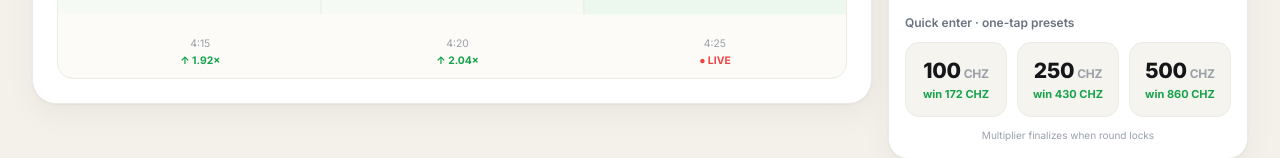
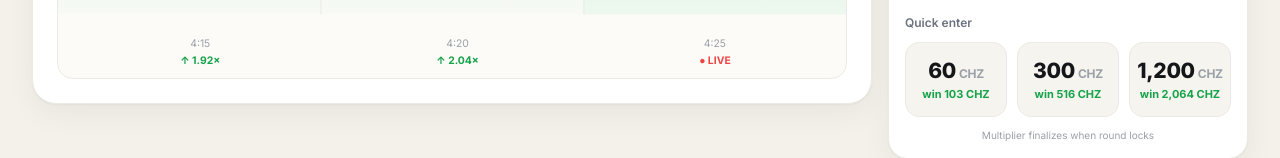
Before and after one commit to cloverse85/cloverse-up-down, a plain HTML site: page index.html in a window 1280 px wide. Both pictures are taken after a click on the button "Quick". Shown: the part 622-780 px from the top of the page. Drawn offline with Linux system fonts and the light colour scheme.

Commit message:
Quick presets to ~$5/$25/$100 (60/300/1200 CHZ); trim label to 'Quick enter'

```diff
--- a/index.html
+++ b/index.html
@@ -355,11 +355,11 @@
 
         <!-- mode B · QUICK -->
         <div id="modeQuick" class="dir-up" hidden>
-          <div class="ec-qlabel">Quick enter · one-tap presets</div>
+          <div class="ec-qlabel">Quick enter</div>
           <div class="ec-presets">
-            <button class="qp" type="button" data-amt="100"><span class="qa">100<i>CHZ</i></span><span class="qw">win 172 CHZ</span></button>
-            <button class="qp" type="button" data-amt="250"><span class="qa">250<i>CHZ</i></span><span class="qw">win 430 CHZ</span></button>
-            <button class="qp" type="button" data-amt="500"><span class="qa">500<i>CHZ</i></span><span class="qw">win 860 CHZ</span></button>
+            <button class="qp" type="button" data-amt="60"><span class="qa">60<i>CHZ</i></span><span class="qw">win 103 CHZ</span></button>
+            <button class="qp" type="button" data-amt="300"><span class="qa">300<i>CHZ</i></span><span class="qw">win 516 CHZ</span></button>
+            <button class="qp" type="button" data-amt="1200"><span class="qa">1,200<i>CHZ</i></span><span class="qw">win 2,064 CHZ</span></button>
           </div>
           <div class="ec-qnote">Multiplier finalizes when round locks</div>
         </div>
```
